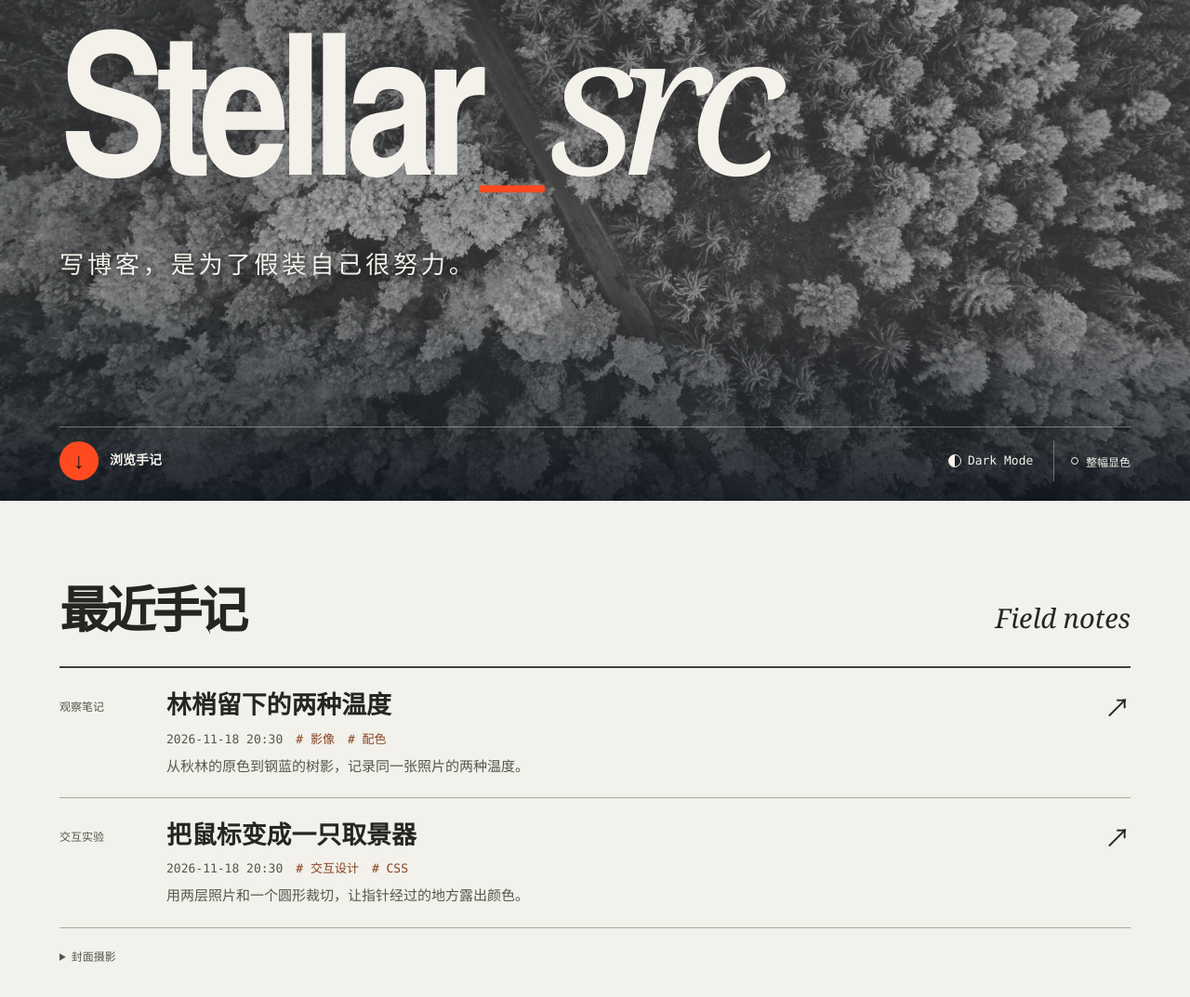
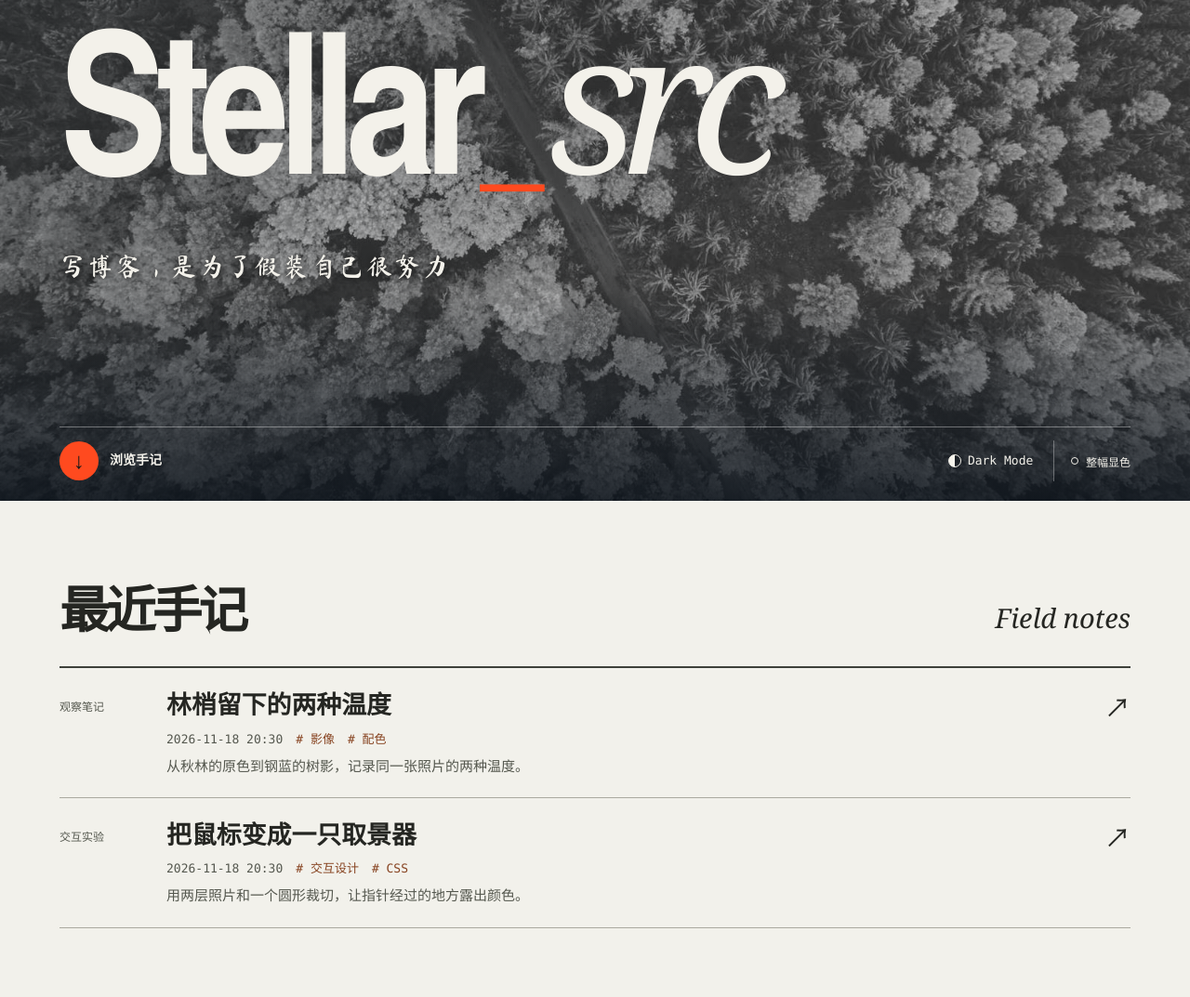
Before and after one commit to Stellar-src/Stellar-src.github.io, a plain HTML site: page index.html in a window 1280 px wide. Shown: the part 261-1334 px from the top of the page at 93% size. Drawn offline with Linux system fonts and the light colour scheme.

Commit message:
Update homepage tagline typography and remove photo footer

```diff
--- a/assets/site.css
+++ b/assets/site.css
@@ -30,7 +30,8 @@ body{background:#f2f1eb}html[data-theme="dark"] body{background:#202834}
 #og-journal .title{font:900 clamp(100px,18.7cqw,265px)/.78 "Arial Narrow",Impact,"Arial Black",sans-serif;letter-spacing:-.057em;display:flex;align-items:baseline;margin:23px 0 22px;white-space:nowrap}
 #og-journal .title i{font-family:Georgia,"Times New Roman",serif;font-weight:400;letter-spacing:-.095em;margin-left:.03em}
 #og-journal .title b{color:var(--orange);font-size:.65em;letter-spacing:0}
-#og-journal .intro{font-family:"Songti SC","SimSun",serif;font-size:clamp(19px,2.05cqw,30px);letter-spacing:.14em;text-shadow:0 1px 7px #121212}
+@font-face{font-family:"Ma Shan Zheng";src:url("./ma-shan-zheng-intro.ttf") format("truetype");font-weight:400;font-style:normal;font-display:swap}
+#og-journal .intro{font-family:"Ma Shan Zheng","Kaiti SC","KaiTi",serif;font-size:clamp(21px,2.2cqw,32px);line-height:1.5;letter-spacing:.065em;text-shadow:0 1px 7px #121212}
 #og-journal .enterword{display:inline-block;animation:ogOpen .78s cubic-bezier(.18,.75,.17,1) both}
 #og-journal .enterword:nth-child(2){animation-delay:.1s}
 @keyframes ogOpen{from{opacity:0;transform:translateY(.22em);clip-path:inset(0 0 85% 0)}to{opacity:1;transform:none;clip-path:inset(-20% -25% -30% -10%)}}
@@ -62,7 +63,6 @@ body{background:#f2f1eb}html[data-theme="dark"] body{background:#202834}
 #og-journal .entry strong{font-size:clamp(18px,2.1cqw,28px);font-weight:600}
 #og-journal .entry .arr{font:28px Georgia,serif;text-align:right;transition:transform .16s}
 #og-journal .entry:hover .arr{transform:translate(2px,-2px);color:#ab3818}
-#og-journal .credit{margin-top:22px;color:#55584f;font-size:12px}
 #og-journal dialog{color:#20231e;border:0;padding:0;background:var(--paper);width:min(610px,90%);max-height:84dvh;box-shadow:0 15px 90px #0006}
 #og-journal dialog::backdrop{background:#111617bf}
 #og-journal .reading{padding:clamp(22px,4cqw,42px)}
@@ -106,7 +106,7 @@ body{background:#f2f1eb}html[data-theme="dark"] body{background:#202834}
 #og-journal .recent-note .post-meta a:hover {text-decoration:underline}
 #og-journal .recent-note .post-summary {font-size:15px;color:var(--subtle);line-height:1.75}
 @container(min-width:601px){#og-journal .recent-note :is(.post-meta,.post-summary) {margin-left:115px}}
-#og-journal .entry small,#og-journal .credit {color:var(--subtle);transition:color var(--blend) var(--ease)}
+#og-journal .entry small {color:var(--subtle);transition:color var(--blend) var(--ease)}
 #og-journal .reading .category,#og-journal .entry:hover .arr {color:var(--warm-ink)}
 #og-journal .cover-foot {display:grid;grid-template-columns:1fr auto 1fr}
 #og-journal .read-index {justify-self:start}
--- a/index.html
+++ b/index.html
@@ -8,14 +8,15 @@
 <section class="cover hero" data-enter aria-label="Stellar_src 首页">
  <div class="land" role="img" aria-label="俯瞰秋林，橙色阔叶树散落在针叶树之间"></div><div class="reveal" aria-hidden="true"></div><div class="veil" aria-hidden="true"></div>
  <header class="nav"><a class="brand" href="#og-journal"><span class="mark" aria-hidden="true"></span>Stellar_src</a><nav class="navlinks" aria-label="主导航"><a href="notes/index.html">手记</a><a href="tags/index.html">标签</a><a href="archives/index.html">归档</a><a href="links/index.html">友链</a><a href="about/index.html">关于<span class="nav-arrow" aria-hidden="true">↗</span></a></nav></header>
- <div class="hero-body"><p class="kicker">个人博客 / personal blog</p><h1 class="title" aria-label="Stellar_src"><span class="enterword">Stellar</span><b class="enterword">_</b><i class="enterword">src</i></h1><p class="intro">写博客，是为了假装自己很努力。</p></div>
+ <div class="hero-body"><p class="kicker">个人博客 / personal blog</p><h1 class="title" aria-label="Stellar_src"><span class="enterword">Stellar</span><b class="enterword">_</b><i class="enterword">src</i></h1><p class="intro">写博客，是为了假装自己很努力</p></div>
  <div class="cover-foot"><button class="read-index" data-index><span class="disc" aria-hidden="true">↓</span>浏览手记</button><div class="controls"><button type="button" class="theme-button"><span class="theme-disc" aria-hidden="true"></span><span class="theme-label">Dark Mode</span></button><button class="switch" aria-pressed="false" aria-label="整幅显色"><span class="led"></span>整幅显色</button></div></div>
  <div class="finder" aria-hidden="true"><span class="frame"><span class="reticle">+</span></span></div>
 </section>
 <section id="og-notes" class="archive" aria-labelledby="og-archive-title"><div class="archive-head"><h2 id="og-archive-title">最近手记</h2><small>Field notes</small></div>
+<!-- recent-notes:start -->
 <article class="recent-note"><a class="entry" href="posts/forest/index.html"><small>观察笔记</small><strong>林梢留下的两种温度</strong><span class="arr" aria-hidden="true">↗</span></a><div class="post-meta"><time datetime="2026-11-18T20:30">2026-11-18 20:30</time><a href="tags/t-%E5%BD%B1%E5%83%8F-73b05808ac/index.html"># 影像</a><a href="tags/t-%E9%85%8D%E8%89%B2-2ae75e1681/index.html"># 配色</a></div><p class="post-summary">从秋林的原色到钢蓝的树影，记录同一张照片的两种温度。</p></article>
 <article class="recent-note"><a class="entry" href="posts/viewfinder/index.html"><small>交互实验</small><strong>把鼠标变成一只取景器</strong><span class="arr" aria-hidden="true">↗</span></a><div class="post-meta"><time datetime="2026-11-18T20:30">2026-11-18 20:30</time><a href="tags/t-%E4%BA%A4%E4%BA%92%E8%AE%BE%E8%AE%A1-1175ec1325/index.html"># 交互设计</a><a href="tags/t-css-36e64f19f5/index.html"># CSS</a></div><p class="post-summary">用两层照片和一个圆形裁切，让指针经过的地方露出颜色。</p></article>
-<details class="credit"><summary>封面摄影</summary><p><a href="https://unsplash.com/photos/utqJcneoFjo" target="_blank" rel="noreferrer">Jakub Sejkora · Unsplash</a>。浅色主题使用原始秋林色彩，深色主题重新调色。<a href="https://unsplash.com/license" target="_blank" rel="noreferrer">摄影许可</a></p></details>
+<!-- recent-notes:end -->
 </section>
 
 </div>
```
Also changed, not shown: assets/Ma-Shan-Zheng-OFL.txt (added), assets/ma-shan-zheng-intro.ttf (added), 1 other file.
